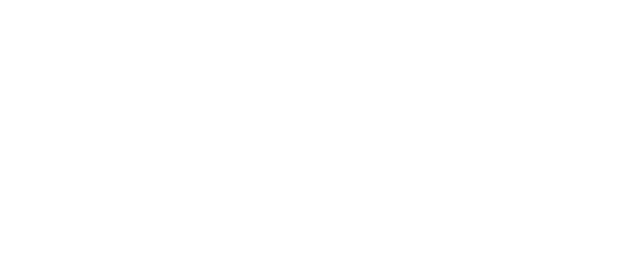
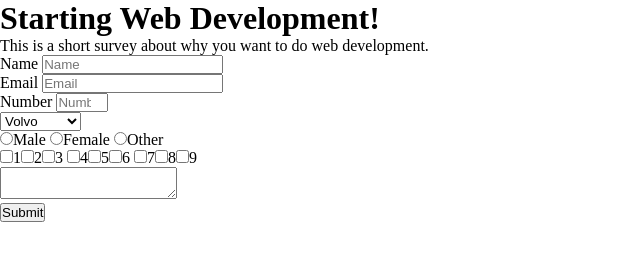
Before and after one commit to moritzm/freeCodeCamp, a plain HTML site: page Responsive Web Design Projects/Build a Survey Form/index.html in a window 1280 px wide. Shown: the whole page, without its empty margins (0-640 px from the left). Drawn offline with Linux system fonts and the light colour scheme.

Commit message:
This fulfills the tests so far.
Now we need content and style.

```diff
--- a/Responsive Web Design Projects/Build a Survey Form/index.html
+++ b/Responsive Web Design Projects/Build a Survey Form/index.html
@@ -10,6 +10,99 @@
   </head>
 
   <body>
+    <header>
+      <h1 id="title">Starting Web Development!</h1>
+      <p id="description">
+        This is a short survey about why you want to do web development.
+      </p>
+    </header>
+
+    <main>
+      <form id="survey-form">
+        <div class="input-group">
+          <label id="name-label" for="name">Name</label>
+          <input
+            id="name"
+            name="name"
+            type="text"
+            placeholder="Name"
+            required
+          />
+        </div>
+
+        <div class="input-group">
+          <label id="email-label" for="email">Email</label>
+          <input
+            id="email"
+            name="email"
+            type="email"
+            placeholder="Email"
+            required
+          />
+        </div>
+
+        <div class="input-group">
+          <label id="number-label" for="number">Number</label>
+          <input
+            id="number"
+            name="number"
+            type="number"
+            min="1"
+            max="15"
+            placeholder="Number"
+          />
+
+          <div class="input-group">
+            <select name="level" id="dropdown">
+              <option value="volvo">Volvo</option>
+              <option value="saab">Saab</option>
+              <option value="mercedes">Mercedes</option>
+              <option value="audi">Audi</option>
+            </select>
+          </div>
+
+          <div class="input-group">
+            <label>
+              <input id="male" type="radio" name="gender" value="male" />Male
+            </label>
+            <label
+              ><input
+                id="female"
+                type="radio"
+                name="gender"
+                value="female"
+              />Female</label
+            >
+            <label
+              ><input
+                id="other"
+                type="radio"
+                name="gender"
+                value="other"
+              />Other</label
+            >
+          </div>
+
+          <div class="input-group">
+            <label><input type="checkbox" name="1" value="1" />1</label
+            ><label><input type="checkbox" name="2" value="2" />2</label
+            ><label><input type="checkbox" name="3" value="3" />3</label>
+            <label><input type="checkbox" name="4" value="4" />4</label
+            ><label><input type="checkbox" name="5" value="5" />5</label
+            ><label><input type="checkbox" name="6" value="6" />6</label>
+            <label><input type="checkbox" name="7" value="7" />7</label
+            ><label><input type="checkbox" name="8" value="8" />8</label
+            ><label><input type="checkbox" name="9" value="9" />9</label>
+          </div>
+
+          <div class="input-group">
+            <textarea> </textarea>
+          </div>
+
+          <button id="submit" type="submit">Submit</button>
+        </div>
+      </form>
+    </main>
     <script src="https://cdn.freecodecamp.org/testable-projects-fcc/v1/bundle.js"></script>
   </body>
 </html>
```
